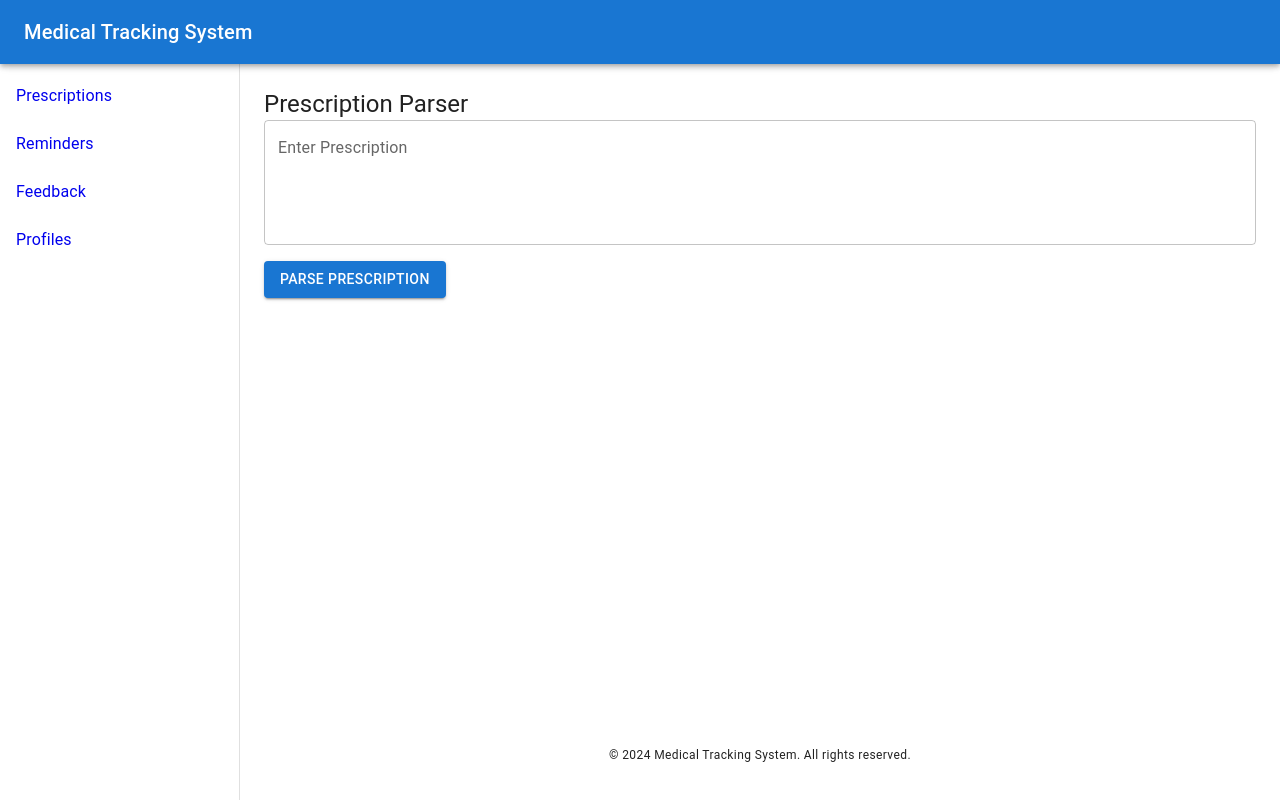
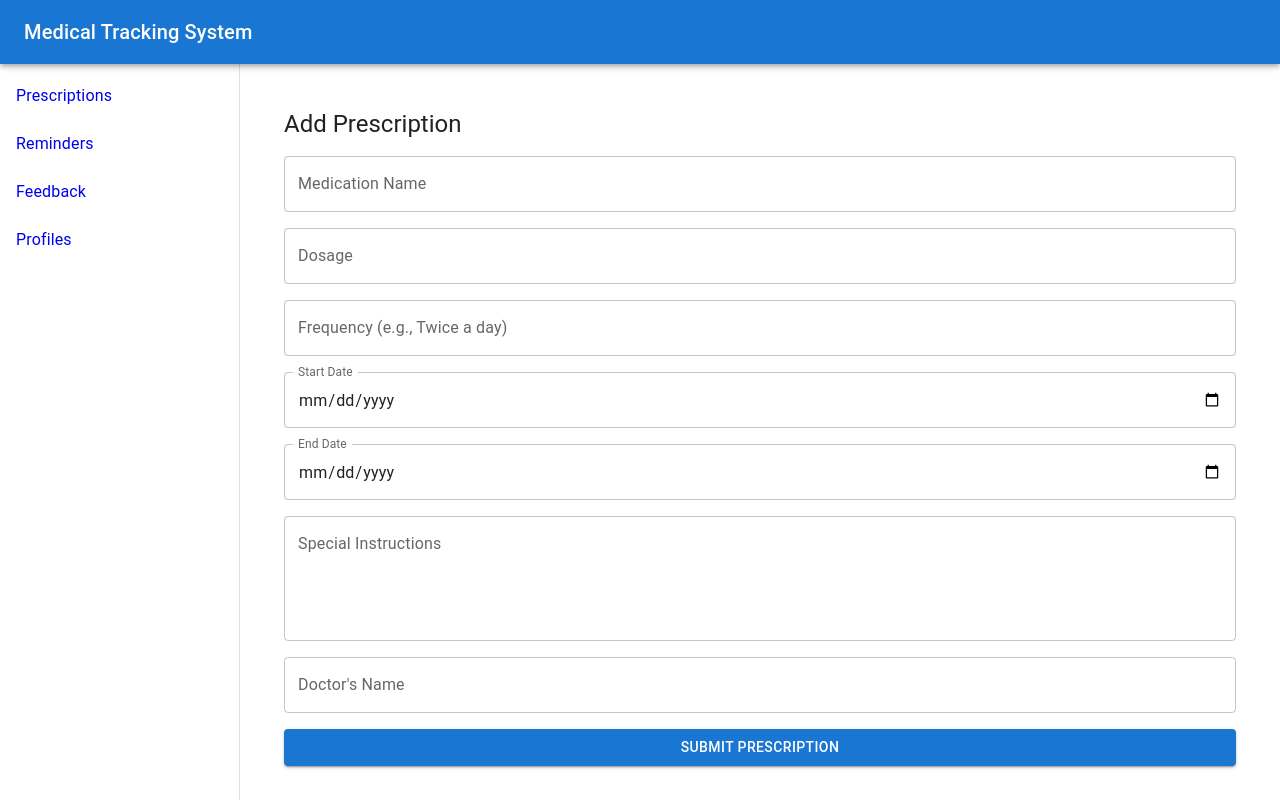
Before and after one commit to haniasalman/medical-tracking-system, a React (Create React App) app: page /prescriptions in a window 1280 px wide. Shown: the top 802 px of the page. Built offline with nearby package versions, Linux system fonts and the light colour scheme; no server answers; the database is empty.

Commit message:
firebase backend added

```diff
--- a/package.json
+++ b/package.json
@@ -10,6 +10,8 @@
     "@testing-library/jest-dom": "^5.17.0",
     "@testing-library/react": "^13.4.0",
     "@testing-library/user-event": "^13.5.0",
+    "dayjs": "^1.11.13",
+    "firebase": "^10.13.1",
     "react": "^18.3.1",
     "react-dom": "^18.3.1",
     "react-router-dom": "^6.26.2",
--- a/src/App.js
+++ b/src/App.js
@@ -72,7 +72,7 @@ function App() {
           </Box>
 
           {/* Footer */}
-          <footer style={{ textAlign: 'center', padding: '10px 0', marginTop: 'auto' }}>
+          <footer style={{ textAlign: 'center', padding: '10px 0', marginTop: '200px' }}>
             <Typography variant="caption">© 2024 Medical Tracking System. All rights reserved.</Typography>
           </footer>
         </Box>
--- a/src/Components/FeedbackForm/index.js
+++ b/src/Components/FeedbackForm/index.js
@@ -1,5 +1,7 @@
-import React, { useState } from 'react';
+import React, { useState, useEffect  } from 'react';
 import { TextField, Button, Typography, Grid, Snackbar, Alert, FormControl, InputLabel, MenuItem, Select } from '@mui/material';
+import { collection, addDoc, getDocs } from 'firebase/firestore';
+import { db } from '../../backend/firebaseConfigure'; // Import Firestore instance
 
 function FeedbackForm() {
   const [feedback, setFeedback] = useState({
@@ -11,6 +13,27 @@ function FeedbackForm() {
 
   const [errors, setErrors] = useState({});
   const [openSnackbar, setOpenSnackbar] = useState(false);
+  const [snackbarMessage, setSnackbarMessage] = useState('');
+  const [snackbarSeverity, setSnackbarSeverity] = useState('success');
+  const [patientId, setPatientId] = useState(null);
+
+  // Fetch the patient profile to get the patientId (doc.id)
+  const fetchPatientId = async () => {
+    try {
+      const querySnapshot = await getDocs(collection(db, 'patients'));
+      if (!querySnapshot.empty) {
+        const patientDoc = querySnapshot.docs[0]; // Assuming we're using the first patient for the demo
+        console.log('patientdoc id', patientDoc.id)
+        setPatientId(patientDoc.id); // Store patientId
+      }
+    } catch (error) {
+      console.error('Error fetching patient: ', error);
+    }
+  };
+
+  useEffect(() => {
+    fetchPatientId(); // Fetch patient ID when the component mounts
+  }, []);
 
   const validate = () => {
     let tempErrors = {};
@@ -21,10 +44,18 @@ function FeedbackForm() {
     return Object.values(tempErrors).every((error) => error === '');
   };
 
-  const handleSubmit = () => {
-    if (validate()) {
-      console.log('Feedback submitted:', feedback);
-      setOpenSnackbar(true); // Open success message
+  const handleSubmit = async () => {
+    if (validate() && patientId) {
+      try {
+        // Save feedback to Firestore
+        await addDoc(collection(db, 'feedbacks'), {
+          ...feedback,
+          patientId, // Associate feedback with the patientId
+        });
+        setSnackbarMessage('Feedback submitted successfully!');
+        setSnackbarSeverity('success');
+        setOpenSnackbar(true);
+
         // Reset form after submission
         setFeedback({
           medication: '',
@@ -33,6 +64,12 @@ function FeedbackForm() {
           sideEffects: ''
         });
         setErrors({});
+      } catch (error) {
+        console.error('Error submitting feedback: ', error);
+        setSnackbarMessage('Error submitting feedback. Please try again.');
+        setSnackbarSeverity('error');
+        setOpenSnackbar(true);
+      }
     }
   };
 
@@ -122,8 +159,8 @@ function FeedbackForm() {
         onClose={handleSnackbarClose}
         anchorOrigin={{ vertical: 'top', horizontal: 'center' }}
       >
-        <Alert onClose={handleSnackbarClose} severity="success" sx={{ width: '100%' }}>
-          Feedback submitted successfully!
+        <Alert onClose={handleSnackbarClose} severity={snackbarSeverity} sx={{ width: '100%' }}>
+          {snackbarMessage}
         </Alert>
       </Snackbar>
     </Grid>
--- a/src/Components/PrescriptionForm/index.js
+++ b/src/Components/PrescriptionForm/index.js
@@ -1,96 +1,227 @@
-import React, { useState } from 'react';
-import { TextField, Button, Typography, Grid } from '@mui/material';
+import React, { useState, useEffect } from 'react';
+import { TextField, Button, Typography, Grid, Snackbar, Alert, FormControl, InputLabel, MenuItem, Select } from '@mui/material';
+import { collection, addDoc, getDocs } from 'firebase/firestore';
+import { db } from '../../backend/firebaseConfigure'; // Import Firestore instance
+import dayjs from 'dayjs';
 
 function PrescriptionForm() {
-  const [prescription, setPrescription] = useState('');
-  const [parsedData, setParsedData] = useState(null);
-  const [loading, setLoading] = useState(false);
-  const [error, setError] = useState('');
+  const [prescription, setPrescription] = useState({
+    medication: '',
+    dosage: '',
+    frequency: '',
+    startDate: '',
+    endDate: '',
+    instructions: '',
+    doctor: ''
+  });
 
-  const handleParse = async () => {
-    setLoading(true);
-    setError('');
+  const [errors, setErrors] = useState({});
+  const [openSnackbar, setOpenSnackbar] = useState(false);
+  const [snackbarMessage, setSnackbarMessage] = useState('');
+  const [snackbarSeverity, setSnackbarSeverity] = useState('success');
+  const [patientId, setPatientId] = useState(null);
+  const [submittedPrescription, setSubmittedPrescription] = useState(null);
 
-    const apiKey = process.env.REACT_APP_OPENAI_API_KEY
-
-    console.log('apiKey',apiKey)
+  // Fetch the patient profile to get the patientId (doc.id)
+  const fetchPatientId = async () => {
     try {
-      const response = await fetch('https://api.openai.com/v1/completions', {
-        method: 'POST',
-        headers: {
-          'Authorization': `Bearer ${apiKey}`,
-          'Content-Type': 'application/json'
-        },
-        body: JSON.stringify({
-            model: 'gpt-4o', // Use the appropriate model
-            messages: [
-              { role: 'system', content: 'You are a helpful assistant.' },
-              { role: 'user', content: `Extract details from the following prescription: "${prescription}"` }
-            ],
-            max_tokens: 100,
-            temperature: 0.5,
-          }),
-      });
-
-      if (!response.ok) {
-        if (response.status === 429) {
-          setError('Quota exceeded. Please check your plan and billing details.');
-        } else {
-          throw new Error(`HTTP error! Status: ${response.status}`);
-        }
+      const querySnapshot = await getDocs(collection(db, 'patients'));
+      if (!querySnapshot.empty) {
+        const patientDoc = querySnapshot.docs[0]; // Assuming we're using the first patient for the demo
+        setPatientId(patientDoc.id); // Store patientId
       }
-
-      const data = await response.json();
-      const parsedData = data.choices[0]?.text.trim() || 'No data found';
-      setParsedData(parsedData);
     } catch (error) {
-      setError('Error parsing prescription');
-      console.error('Error:', error);
-    } finally {
-      setLoading(false);
+      console.error('Error fetching patient: ', error);
     }
   };
 
+  useEffect(() => {
+    fetchPatientId(); // Fetch patient ID when the component mounts
+  }, []);
+
+  const validate = () => {
+    let tempErrors = {};
+    tempErrors.medication = prescription.medication ? '' : 'Medication name is required.';
+    tempErrors.dosage = prescription.dosage ? '' : 'Dosage is required.';
+    tempErrors.frequency = prescription.frequency ? '' : 'Frequency is required.';
+    tempErrors.startDate = prescription.startDate ? '' : 'Start date is required.';
+    tempErrors.endDate = prescription.endDate ? '' : 'End date is required.';
+    tempErrors.doctor = prescription.doctor ? '' : 'Doctor’s name is required.';
+    setErrors(tempErrors);
+    return Object.values(tempErrors).every((error) => error === '');
+  };
+
+  const handleSubmit = async () => {
+    if (validate() && patientId) {
+      try {
+        // Save prescription to Firestore under the patient's sub-collection "prescriptions"
+        const docRef = await addDoc(collection(db, 'prescriptions'), {
+          ...prescription,
+          patientId, // Link the prescription to the patient
+          timestamp: new Date(), // Optional: Add a timestamp
+        });
+        setSnackbarMessage('Prescription added successfully!');
+        setSnackbarSeverity('success');
+        setOpenSnackbar(true);
+
+        // Store submitted prescription for display
+        setSubmittedPrescription({ ...prescription, id: docRef.id });
+
+        // Reset form after submission
+        setPrescription({
+          medication: '',
+          dosage: '',
+          frequency: '',
+          startDate: '',
+          endDate: '',
+          instructions: '',
+          doctor: ''
+        });
+        setErrors({});
+      } catch (error) {
+        console.error('Error submitting prescription: ', error);
+        setSnackbarMessage('Error submitting prescription. Please try again.');
+        setSnackbarSeverity('error');
+        setOpenSnackbar(true);
+      }
+    }
+  };
+
+  const handleSnackbarClose = () => {
+    setOpenSnackbar(false);
+  };
+
   return (
-    <Grid container spacing={2}>
+    <Grid container spacing={2} style={{ padding: '20px' }}>
       <Grid item xs={12}>
-        <Typography variant="h5">Prescription Parser</Typography>
+        <Typography variant="h5">Add Prescription</Typography>
+      </Grid>
+
+      {/* Medication Name */}
+      <Grid item xs={12}>
         <TextField
-          label="Enter Prescription"
+          label="Medication Name"
           fullWidth
           variant="outlined"
-          value={prescription}
-          onChange={(e) => setPrescription(e.target.value)}
+          value={prescription.medication}
+          onChange={(e) => setPrescription({ ...prescription, medication: e.target.value })}
+          error={Boolean(errors.medication)}
+          helperText={errors.medication}
+        />
+      </Grid>
+
+      {/* Dosage */}
+      <Grid item xs={12}>
+        <TextField
+          label="Dosage"
+          fullWidth
+          variant="outlined"
+          value={prescription.dosage}
+          onChange={(e) => setPrescription({ ...prescription, dosage: e.target.value })}
+          error={Boolean(errors.dosage)}
+          helperText={errors.dosage}
+        />
+      </Grid>
+
+      {/* Frequency */}
+      <Grid item xs={12}>
+        <TextField
+          label="Frequency (e.g., Twice a day)"
+          fullWidth
+          variant="outlined"
+          value={prescription.frequency}
+          onChange={(e) => setPrescription({ ...prescription, frequency: e.target.value })}
+          error={Boolean(errors.frequency)}
+          helperText={errors.frequency}
+        />
+      </Grid>
+
+      {/* Start Date */}
+      <Grid item xs={12}>
+        <TextField
+          label="Start Date"
+          fullWidth
+          variant="outlined"
+          type="date"
+          InputLabelProps={{ shrink: true }}
+          value={prescription.startDate}
+          onChange={(e) => setPrescription({ ...prescription, startDate: e.target.value })}
+          error={Boolean(errors.startDate)}
+          helperText={errors.startDate}
+        />
+      </Grid>
+
+      {/* End Date */}
+      <Grid item xs={12}>
+        <TextField
+          label="End Date"
+          fullWidth
+          variant="outlined"
+          type="date"
+          InputLabelProps={{ shrink: true }}
+          value={prescription.endDate}
+          onChange={(e) => setPrescription({ ...prescription, endDate: e.target.value })}
+          error={Boolean(errors.endDate)}
+          helperText={errors.endDate}
+        />
+      </Grid>
+
+      {/* Instructions */}
+      <Grid item xs={12}>
+        <TextField
+          label="Special Instructions"
+          fullWidth
+          variant="outlined"
           multiline
           rows={4}
+          value={prescription.instructions}
+          onChange={(e) => setPrescription({ ...prescription, instructions: e.target.value })}
         />
       </Grid>
+
+      {/* Doctor's Name */}
       <Grid item xs={12}>
-        <Button
-          variant="contained"
-          color="primary"
-          onClick={handleParse}
-          disabled={loading}
-        >
-          {loading ? 'Parsing...' : 'Parse Prescription'}
+        <TextField
+          label="Doctor's Name"
+          fullWidth
+          variant="outlined"
+          value={prescription.doctor}
+          onChange={(e) => setPrescription({ ...prescription, doctor: e.target.value })}
+          error={Boolean(errors.doctor)}
+          helperText={errors.doctor}
+        />
+      </Grid>
+
+      {/* Submit Button */}
+      <Grid item xs={12}>
+        <Button variant="contained" color="primary" onClick={handleSubmit} fullWidth>
+          Submit Prescription
         </Button>
       </Grid>
 
-      {/* Display Parsed Data */}
-      {parsedData && (
-        <Grid item xs={12}>
-          <Typography variant="body1">
-            <strong>Parsed Data:</strong> {parsedData}
-          </Typography>
-        </Grid>
-      )}
+      {/* Snackbar for submission feedback */}
+      <Snackbar
+        open={openSnackbar}
+        autoHideDuration={3000}
+        onClose={handleSnackbarClose}
+        anchorOrigin={{ vertical: 'top', horizontal: 'center' }}
+      >
+        <Alert onClose={handleSnackbarClose} severity={snackbarSeverity} sx={{ width: '100%' }}>
+          {snackbarMessage}
+        </Alert>
+      </Snackbar>
 
-      {/* Display Error Message */}
-      {error && (
-        <Grid item xs={12}>
-          <Typography variant="body1" color="error">
-            {error}
-          </Typography>
+      {/* Display Submitted Prescription */}
+      {submittedPrescription && (
+        <Grid item xs={12} style={{ marginTop: '20px' }}>
+          <Typography variant="h6" color="primary">Submitted Prescription</Typography>
+          <Typography><strong>Medication:</strong> {submittedPrescription.medication}</Typography>
+          <Typography><strong>Dosage:</strong> {submittedPrescription.dosage}</Typography>
+          <Typography><strong>Frequency:</strong> {submittedPrescription.frequency}</Typography>
+          <Typography><strong>Start Date:</strong> {dayjs(submittedPrescription.startDate).format('MMMM D, YYYY')}</Typography>
+          <Typography><strong>End Date:</strong> {dayjs(submittedPrescription.endDate).format('MMMM D, YYYY')}</Typography>
+          <Typography><strong>Instructions:</strong> {submittedPrescription.instructions}</Typography>
+          <Typography><strong>Doctor:</strong> {submittedPrescription.doctor}</Typography>
         </Grid>
       )}
     </Grid>
--- a/src/Components/Profile/index.js
+++ b/src/Components/Profile/index.js
@@ -1,110 +1,152 @@
-import React from 'react';
-import { Grid, Typography, Card, CardContent, CardHeader, Table, TableBody, TableCell, TableContainer, TableHead, TableRow, Paper, Chip, Alert, AlertTitle } from '@mui/material';
-import { MedicalServices, Warning, Medication, HistoryEdu } from '@mui/icons-material';
+import React, { useEffect, useState } from "react";
+import {
+  Grid,
+  Typography,
+  Card,
+  CardContent,
+  CardHeader,
+  Table,
+  TableBody,
+  TableCell,
+  TableContainer,
+  TableHead,
+  TableRow,
+  Paper,
+  CircularProgress,
+  Avatar,
+  Divider,
+} from "@mui/material";
+import {
+  MedicalServices,
+  Medication,
+  Home,
+  Phone,
+  Email,
+  HistoryEdu,
+  Event,
+} from "@mui/icons-material";
+import { collection, getDocs } from "firebase/firestore";
+import { db } from "../../backend/firebaseConfigure";
 
 function Profile() {
-  const patientData = {
-    name: 'John Doe',
-    age: 45,
-    medicalHistory: ['Diabetes', 'Hypertension'],
-    allergies: ['Penicillin', 'Peanuts'],
-    prescriptions: [
-      { drug: 'Metformin', dosage: '500 mg', frequency: 'Twice a day', nextDose: '9:00 AM' },
-      { drug: 'Lisinopril', dosage: '10 mg', frequency: 'Once a day', nextDose: '7:00 PM' }
-    ]
+  const [patientData, setPatientData] = useState(null);
+  const [appointments, setAppointments] = useState([]); // Placeholder for appointments
+
+  const fetchPatients = async () => {
+    try {
+      const querySnapshot = await getDocs(collection(db, "patients"));
+      const patients = [];
+      querySnapshot.forEach((doc) => {
+        patients.push(doc.data());
+      });
+      if (patients.length > 0) {
+        setPatientData(patients[0]); // Use first patient data for demo
+      }
+    } catch (error) {
+      console.error("Error fetching patients: ", error);
+    }
   };
 
-  const medicationAlerts = [
-    { type: 'schedule', message: 'Next dose of Metformin is due at 9:00 AM' },
-    { type: 'schedule', message: 'Next dose of Lisinopril is due at 7:00 PM' },
-    { type: 'refill', message: 'Metformin refill required in 5 days' },
-  ];
+  useEffect(() => {
+    fetchPatients();
+  }, []);
+
+  if (!patientData) {
+    return <CircularProgress />;
+  }
 
   return (
-    <Grid container spacing={3} style={{ padding: '20px' }}>
-      {/* Patient Profile Section */}
+    <Grid container spacing={3} style={{ padding: "20px" }}>
+      {/* Patient Information Section */}
       <Grid item xs={12} md={6}>
         <Card>
           <CardHeader
-            title="Patient Profile"
-            subheader={`${patientData.name}, Age: ${patientData.age}`}
-            avatar={<MedicalServices fontSize="large" />}
+            avatar={<Avatar sx={{ bgcolor: "primary.main" }}>{patientData.name.charAt(0)}</Avatar>}
+            title={patientData.name}
+            subheader={`Age: ${patientData.age}, Gender: ${patientData.gender}`}
           />
           <CardContent>
-            <Typography variant="h6">Medical History</Typography>
-            {patientData.medicalHistory.map((condition, index) => (
-              <Chip
-                key={index}
-                label={condition}
-                icon={<HistoryEdu />}
-                color="primary"
-                style={{ marginRight: 5, marginBottom: 5 }}
-              />
+            <Typography variant="h6">Contact Information</Typography>
+            <Divider />
+            <Typography variant="body1" style={{ marginTop: 10 }}>
+              <Home fontSize="small" /> {patientData.address}
+            </Typography>
+            <Typography variant="body1" style={{ marginTop: 5 }}>
+              <Phone fontSize="small" /> {patientData.phone}
+            </Typography>
+            <Typography variant="body1" style={{ marginTop: 5 }}>
+              <Email fontSize="small" /> {patientData.email}
+            </Typography>
+          </CardContent>
+        </Card>
+      </Grid>
+
+      {/* Medical History Section */}
+      <Grid item xs={12} md={6}>
+        <Card>
+          <CardHeader
+            title="Medical History"
+            avatar={<HistoryEdu fontSize="large" />}
+          />
+          <CardContent>
+            <Typography variant="h6">Medications</Typography>
+            <TableContainer component={Paper} style={{ marginTop: 10 }}>
+              <Table>
+                <TableHead>
+                  <TableRow>
+                    <TableCell>Medication</TableCell>
+                    <TableCell>Dosage</TableCell>
+                    <TableCell>Frequency</TableCell>
+                    <TableCell>Status</TableCell>
+                  </TableRow>
+                </TableHead>
+                <TableBody>
+                  <TableRow>
+                    <TableCell>{patientData.medicalHistory.Medications.medName}</TableCell>
+                    <TableCell>{patientData.medicalHistory.Medications.dosage}</TableCell>
+                    <TableCell>{patientData.medicalHistory.Medications.frequency}</TableCell>
+                    <TableCell>{patientData.medicalHistory.Medications.status}</TableCell>
+                  </TableRow>
+                </TableBody>
+              </Table>
+            </TableContainer>
+
+            <Typography variant="h6" style={{ marginTop: 20 }}>
+              Allergies
+            </Typography>
+            <Divider />
+            {patientData.medicalHistory.allergies?.map((allergy, index) => (
+              <Typography key={index} variant="body1" style={{ marginTop: 10 }}>
+                {allergy}
+              </Typography>
             ))}
-            <Typography variant="h6" style={{ marginTop: 15 }}>Allergies</Typography>
-            {patientData.allergies.map((allergy, index) => (
-              <Chip
-                key={index}
-                label={allergy}
-                icon={<Warning />}
-                color="secondary"
-                style={{ marginRight: 5, marginBottom: 5 }}
-              />
+
+            <Typography variant="h6" style={{ marginTop: 20 }}>
+              Past Medical History(PMH)
+            </Typography>
+            <Divider />
+            {patientData.medicalHistory.postMedicalHistory?.map((condition, index) => (
+              <Typography key={index} variant="body1" style={{ marginTop: 10 }}>
+                {condition}
+              </Typography>
             ))}
           </CardContent>
         </Card>
       </Grid>
 
-      {/* Prescription Section */}
-      <Grid item xs={12} md={6}>
+      {/* Appointments Section */}
+      <Grid item xs={12}>
         <Card>
           <CardHeader
-            title="Current Prescriptions"
-            avatar={<Medication fontSize="large" />}
+            title="Appointments"
+            avatar={<Event fontSize="large" />}
           />
           <CardContent>
-            <TableContainer component={Paper}>
-              <Table>
-                <TableHead>
-                  <TableRow>
-                    <TableCell>Drug</TableCell>
-                    <TableCell>Dosage</TableCell>
-                    <TableCell>Frequency</TableCell>
-                    <TableCell>Next Dose</TableCell>
-                  </TableRow>
-                </TableHead>
-                <TableBody>
-                  {patientData.prescriptions.map((prescription, index) => (
-                    <TableRow key={index}>
-                      <TableCell>{prescription.drug}</TableCell>
-                      <TableCell>{prescription.dosage}</TableCell>
-                      <TableCell>{prescription.frequency}</TableCell>
-                      <TableCell>{prescription.nextDose}</TableCell>
-                    </TableRow>
-                  ))}
-                </TableBody>
-              </Table>
-            </TableContainer>
+            <Typography variant="body1" style={{ marginTop: 10 }}>
+              No appointments available at the moment.
+            </Typography>
           </CardContent>
         </Card>
-      </Grid>
-
-      {/* Alerts and Notifications Section */}
-      <Grid item xs={12}>
-        <Typography variant="h6" gutterBottom>
-          Alerts & Notifications
-        </Typography>
-        {medicationAlerts.map((alert, index) => (
-          <Alert
-            key={index}
-            severity={alert.type === 'schedule' ? 'info' : 'warning'}
-            icon={alert.type === 'schedule' ? <Medication /> : <Warning />}
-            style={{ marginBottom: 10 }}
-          >
-            <AlertTitle>{alert.type === 'schedule' ? 'Medication Schedule' : 'Refill Alert'}</AlertTitle>
-            {alert.message}
-          </Alert>
-        ))}
       </Grid>
     </Grid>
   );
```
Also changed, not shown: 1 other file (tests, documents, lock files or other folders). Lines whose indentation alone changed are shown as unchanged.
